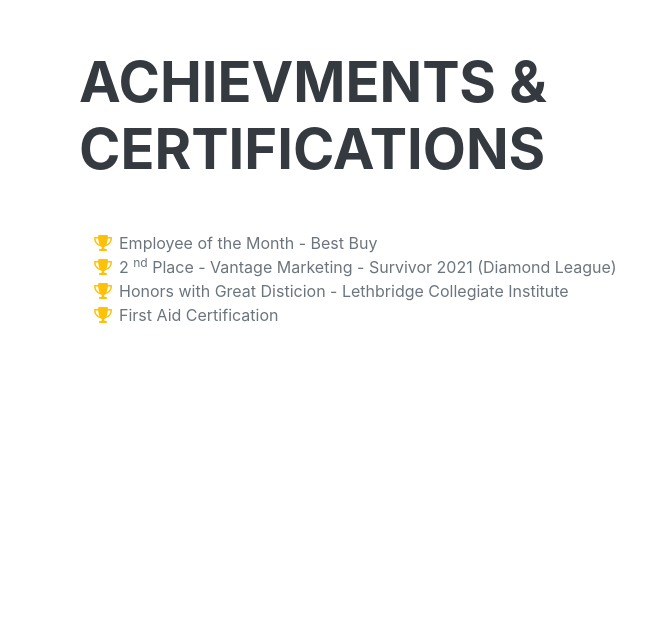
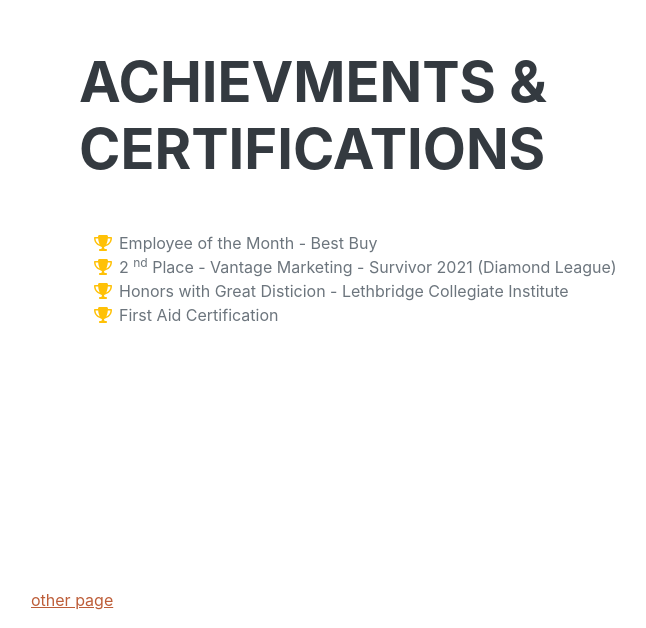
Before and after one commit to dawsonpitcher/IS201project, a plain HTML site: page index.html in a window 1280 px wide. Shown: the part 4788-5416 px from the top of the page, without its empty margins (241-887 px from the left). Before the commit the page ends 5376 px from the top, so only its background shows below. Drawn offline with nearby package versions, Linux system fonts and the light colour scheme; a web font is replaced by a local one.

Commit message:
Update index.html

```diff
--- a/index.html
+++ b/index.html
@@ -206,5 +206,6 @@
         <script src="https://cdn.jsdelivr.net/npm/bootstrap@5.2.3/dist/js/bootstrap.bundle.min.js"></script>
         <!-- Core theme JS-->
         <script src="js/scripts.js"></script>
+        <p><a href="html pages/disney.html">other page</a></p>
     </body>
 </html>
```
